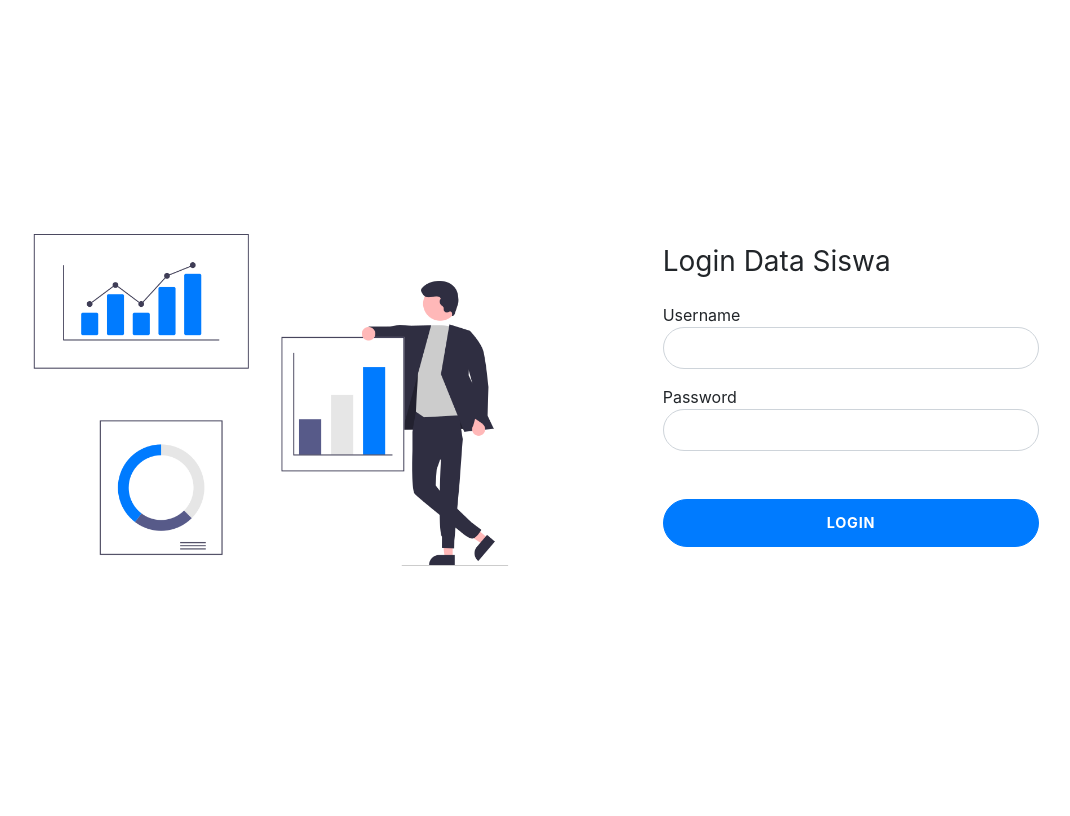
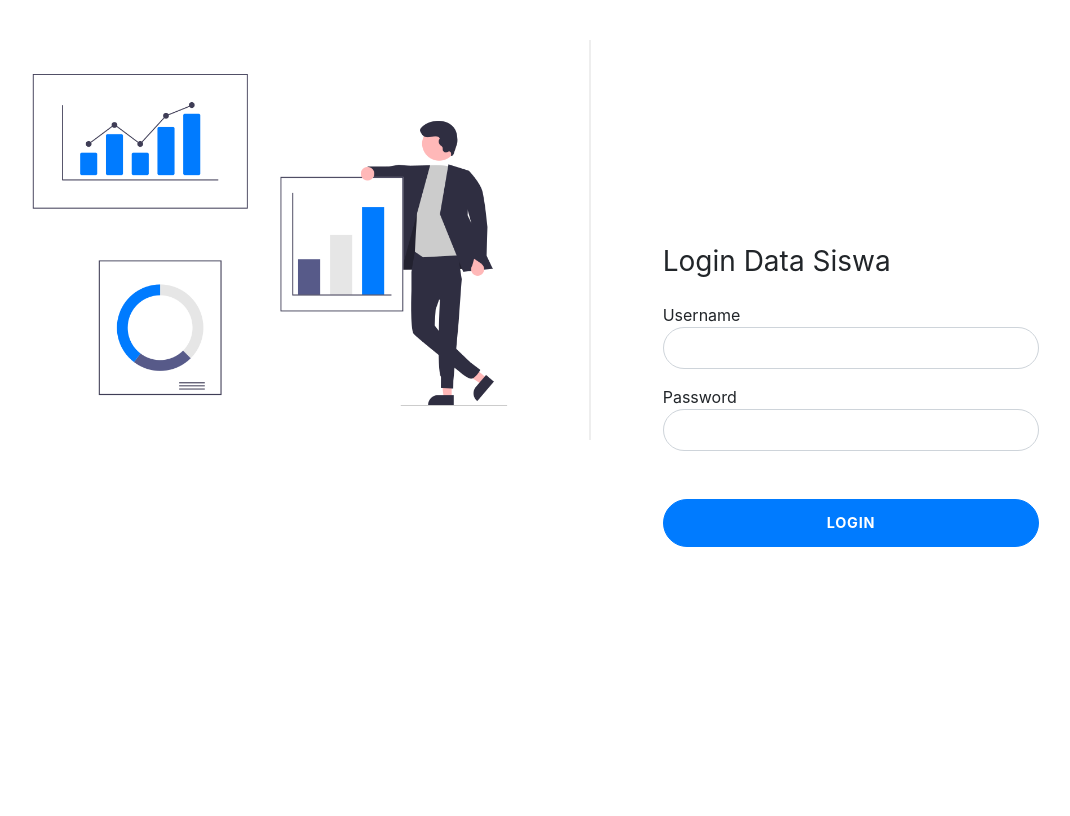
Before and after one commit to syzkii/login-admin-operator, a PHP site: page /login.php in a window 1280 px wide. Shown: the whole page, without its empty margins (109-1179 px from the left). Run offline with PHP 8.4, Linux system fonts and the light colour scheme.

Commit message:
update new

```diff
--- a/login.php
+++ b/login.php
@@ -5,12 +5,19 @@
     <title>Login | Form</title>
     <link rel="stylesheet" href="bootstrap/css/bootstrap.min.css">
     <link rel="stylesheet" href="login.css">
+<style>
+  .border-line {
+  border-right: 2px solid #EEEEEE;
+  margin-top: 40px;
+  height: 400px;
+}
+</style>
 </head>
 <body>
 <div class="container-fluid">
   <form method="post" action="logincek.php">
   <div class="row no-gutter">
-    <div class="d-none d-md-flex col-md-4 col-lg-6 bg-image"></div>
+    <div class="d-none d-md-flex col-md-4 col-lg-6 bg-image border-line"></div>
     <div class="col-md-8 col-lg-6">
       <div class="login d-flex align-items-center py-5">
         <div class="container">
```
